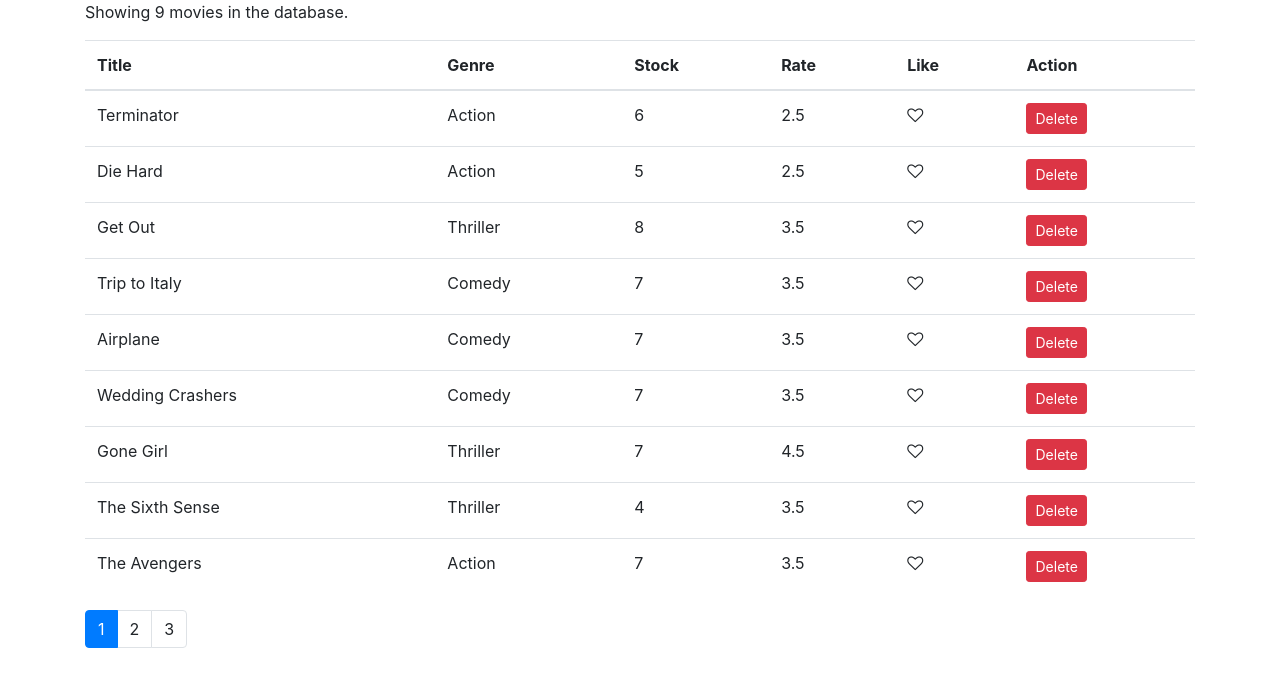
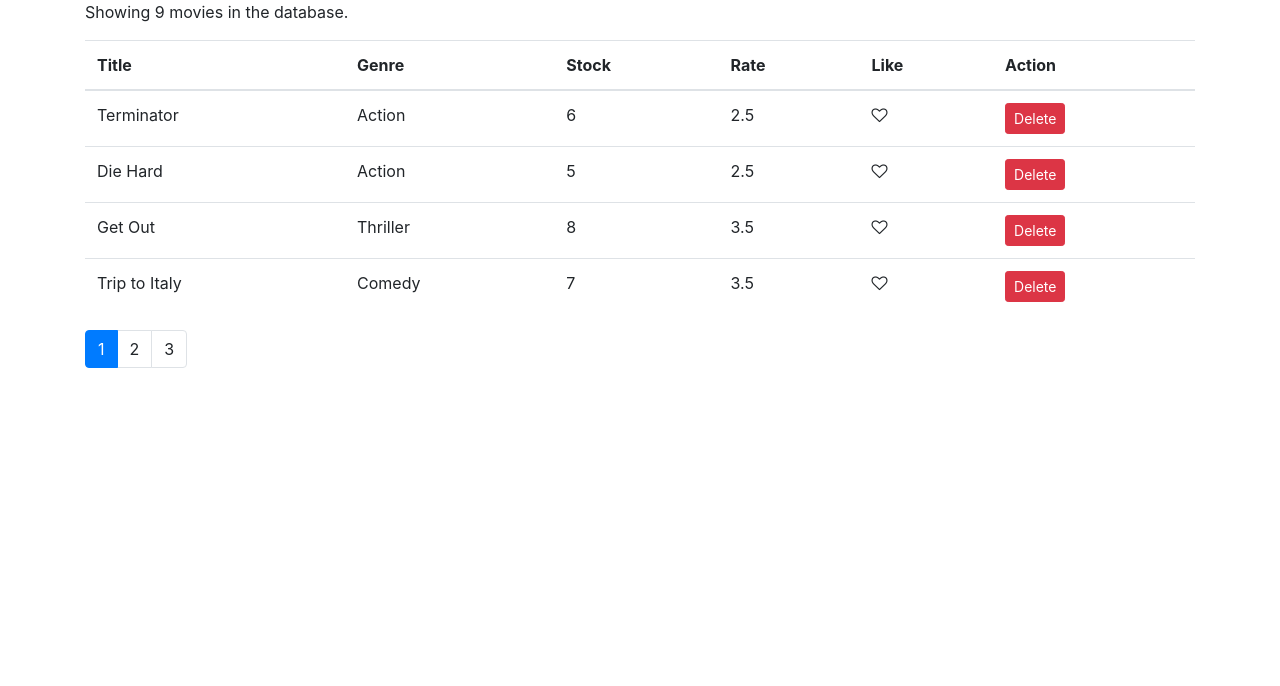
Before and after one commit to BrayoKane/vidly, a React (Create React App) app: page / in a window 1280 px wide. Shown: the top 686 px of the page. Built offline with nearby package versions, Linux system fonts and the light colour scheme.

Commit message:
feat(core): pagination - paginate data

```diff
--- a/src/components/movies.jsx
+++ b/src/components/movies.jsx
@@ -2,6 +2,7 @@ import React, {Component} from 'react';
 import {getMovies} from "../services/fakeMovieService";
 import Like from "./common/like";
 import Pagination from "./common/pagination";
+import {paginate} from "../utils/paginate";
 
 class Movies extends Component {
     state = {
@@ -28,11 +29,11 @@ class Movies extends Component {
 
     render() {
         const {length: count} = this.state.movies;
-        const {currentPage, pageSize} = this.state;
+        const {currentPage, pageSize, movies: allMovies} = this.state;
 
-        if (count === 0) {
-            return <p>There are no movies in the database!</p>
-        }
+        if (count === 0) return <p>There are no movies in the database!</p>
+
+        const movies = paginate(allMovies, currentPage, pageSize);
 
         return (
             <React.Fragment>
@@ -50,7 +51,7 @@ class Movies extends Component {
                     </tr>
                     </thead>
                     <tbody>
-                    {this.state.movies.map(movie => (
+                    {movies.map(movie => (
                         <tr key={movie._id}>
                             <td>{movie.title}</td>
                             <td>{movie.genre.name}</td>
--- /dev/null
+++ b/src/utils/paginate.js
@@ -0,0 +1,9 @@
+import _ from 'lodash';
+
+export function paginate(items, pageNumber, pageSize) {
+    const startIndex = (pageNumber - 1) * pageSize;
+    return _(items)
+        .slice(startIndex)
+        .take(pageSize)
+        .value();
+}
```
